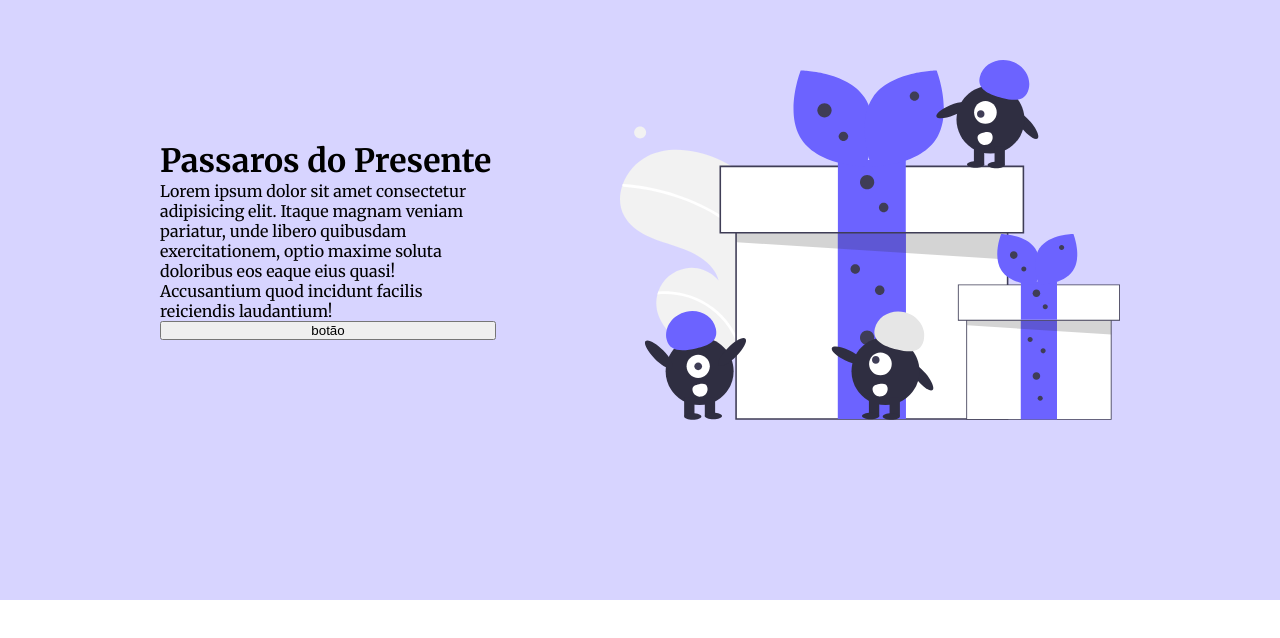
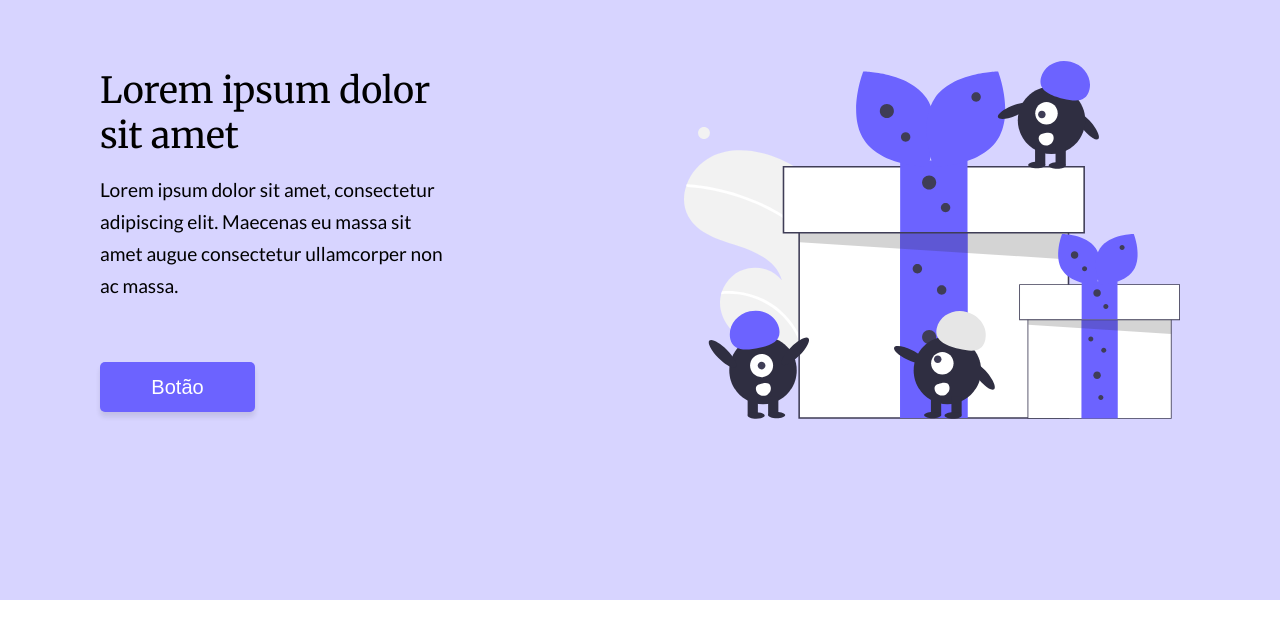
Before and after one commit to PabloXT14/React-One-Page, a React (Create React App) app: page / in a window 1280 px wide. Shown: the part 120-758 px from the top of the page. Built offline with nearby package versions, Linux system fonts and the light colour scheme.

Commit message:
Finishde Header

```diff
--- a/src/components/Header/index.tsx
+++ b/src/components/Header/index.tsx
@@ -6,8 +6,8 @@ export function Header() {
     return (
         <Container>
             <div className="apresentation">
-                <h1>Passaros do Presente</h1>
-                <p>Lorem ipsum dolor sit amet consectetur adipisicing elit. Itaque magnam veniam pariatur, unde libero quibusdam exercitationem, optio maxime soluta doloribus eos eaque eius quasi! Accusantium quod incidunt facilis reiciendis laudantium!</p>
+                <h1>Lorem ipsum dolor sit amet</h1>
+                <p>Lorem ipsum dolor sit amet, consectetur adipiscing elit. Maecenas eu massa sit amet augue consectetur ullamcorper non ac massa.</p>
                 <button>botão</button>
             </div>
             <img src={ImageHeader} alt="Imagem de Passaros" />
--- a/src/components/Header/style.ts
+++ b/src/components/Header/style.ts
@@ -1,25 +1,72 @@
 import styled from 'styled-components';
 
 export const Container = styled.header`
-    padding: 10rem;//100px
+    padding: 0 6.25rem;
     display: flex;
     justify-content: space-between;
     align-items: center;
-    height: 90vh;
+    min-height: 90vh;
     background: var(--purple-light);
 
     .apresentation {
-        max-width: 35%;
+        max-width: 33%;
         display: flex;
         flex-direction: column;
 
         h1 {
+            font-size: 2.25rem;//36px
+            font-weight: 400;
+            margin-bottom: 1rem;
+        }
 
+        p {
+            font-size: 1.2rem;
+            line-height: 2rem;
+            margin-bottom: 3.75rem;
+        }
+
+        button {
+            max-width: 155px;
+            height: 50px;
+            border: none;
+            border-radius: 5px;
+            background: var(--purple);
+
+            font-size: 1.25rem;
+            text-transform: capitalize;
+            color: #FFF;
+
+            box-shadow: 0px 5px 5px rgba(23, 23, 23, 0.1);
+            transition: all .2s linear;
+
+            &:hover {
+                transform: scale(1.07);
+                letter-spacing: 0.3rem;
+            }
         }
     }
 
     img {
-        max-width: 500px;
+        max-width: 31rem;
+    }
+
+    // RESPONSIVIDADE
+    @media (max-width: 1000px) {
+        & {
+            flex-direction: column;
+            align-items: stretch;
+            justify-content: stretch;
+            gap: 5rem;
+            padding: 50px 1.5rem;
+
+            .apresentation {
+                max-width: 100%;
+            }
+
+            img {
+                align-self: center;
+            }
+        }
     }
 
 `
--- a/src/style/global.ts
+++ b/src/style/global.ts
@@ -35,4 +35,15 @@ export const GlobalStyle = createGlobalStyle`
         height: 100vh;
     }
 
+    h1, h2, h3 {
+        font-family: 'Merriweather', serif;
+    }
+
+    p, span {
+        font-family: 'Lato', sans-serif;
+    }
+
+    button {
+        cursor: pointer;
+    }
 `
```
